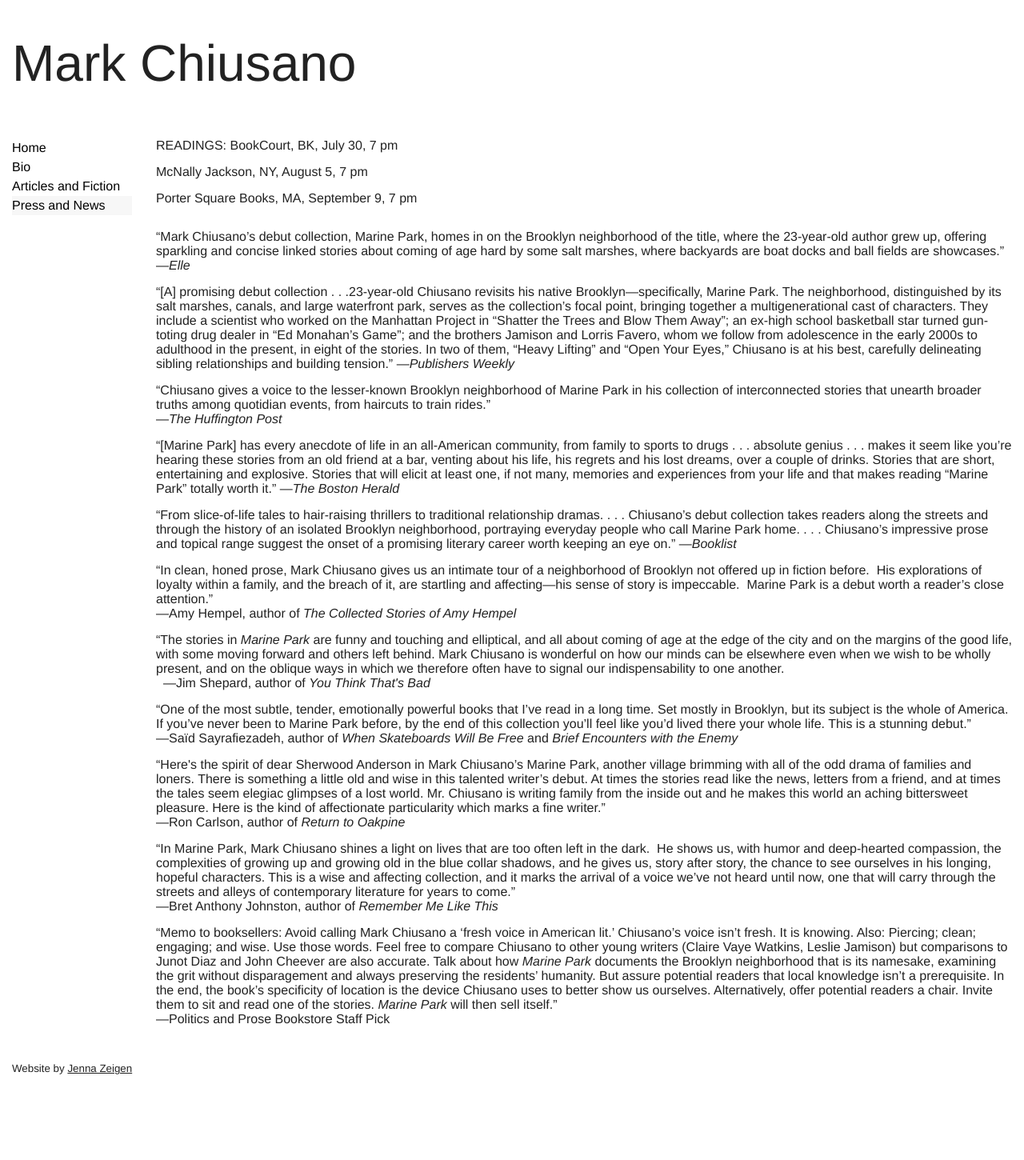
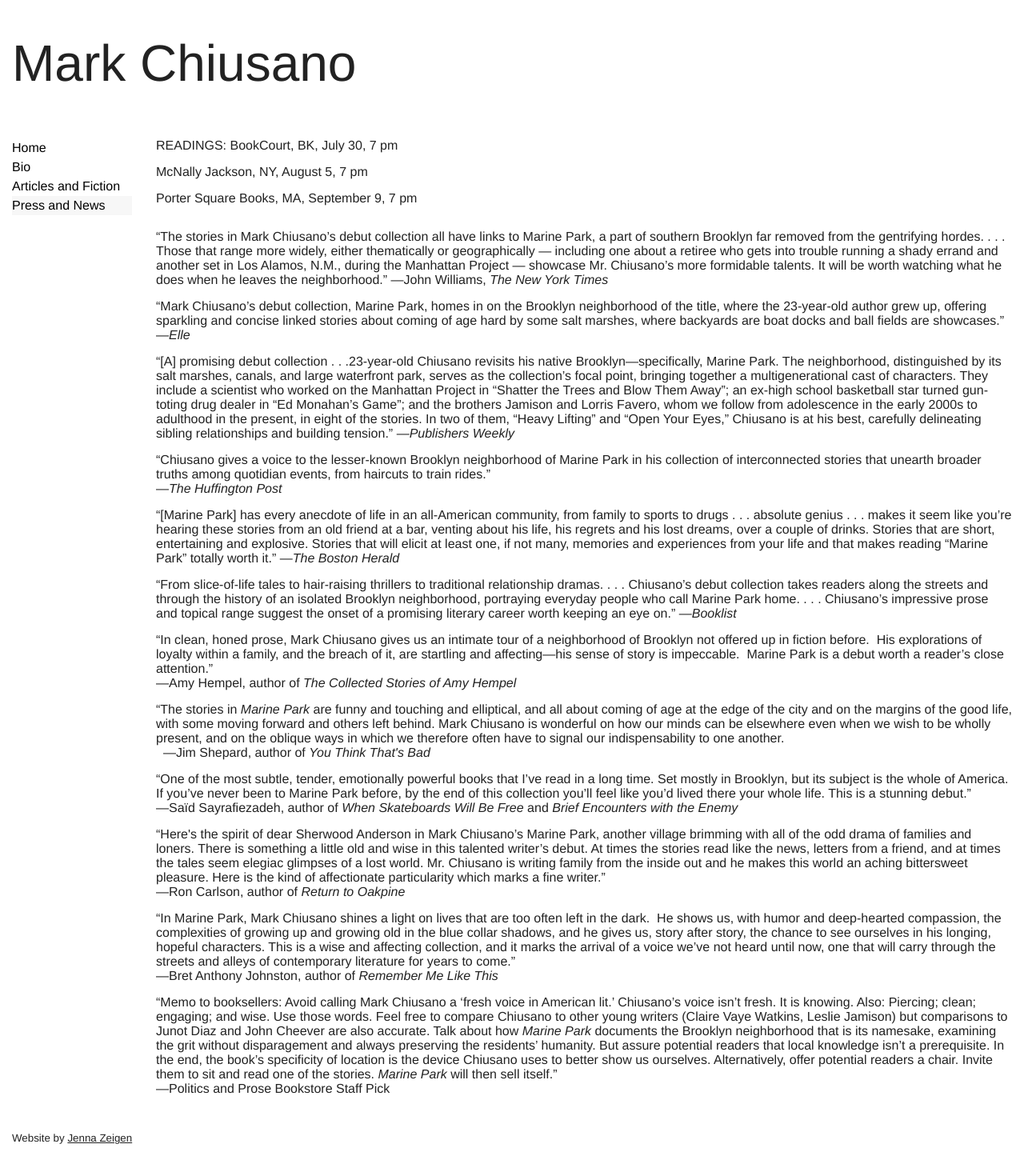
Before and after one commit to mjchiusano/mjchiusano.github.io, a Jekyll site: the page built from press.html, in a window 1280 px wide. Shown: the whole page at 80% size. Built offline with Jekyll 4.4.1, drawn with Linux system fonts in a browser that asks for light colours; Markdown is read by kramdown in place of the engine named in the settings; before the commit the page ends 1363 px from its top, so only the background shows below that.

Commit message:
press update 3
press

```diff
--- a/press.html
+++ b/press.html
@@ -9,6 +9,9 @@ title: Press and News
 <p class="gutter-pad-bottom">Porter Square Books, MA, September 9, 7 pm</p>
 
 <p class="gutter-pad-bottom"></p>
+
+<p class="gutter-pad-bottom">“The stories in Mark Chiusano’s debut collection all have links to Marine Park, a part of southern Brooklyn far removed from the gentrifying hordes. . . . Those that range more widely, either thematically or geographically — including one about a retiree who gets into trouble running a shady errand and another set in Los Alamos, N.M., during the Manhattan Project — showcase Mr. Chiusano’s more formidable talents. It will be worth watching what he does when he leaves the neighborhood.”
+—John Williams, <i>The New York Times</i></p>
 
 <p class="gutter-pad-bottom">“Mark Chiusano’s debut collection, Marine Park, homes in on the Brooklyn neighborhood of the title, where the 23-year-old author grew up, offering sparkling and concise linked stories about coming of age hard by some salt marshes, where backyards are boat docks and ball fields are showcases.”
 —<i>Elle</i></p>
```
